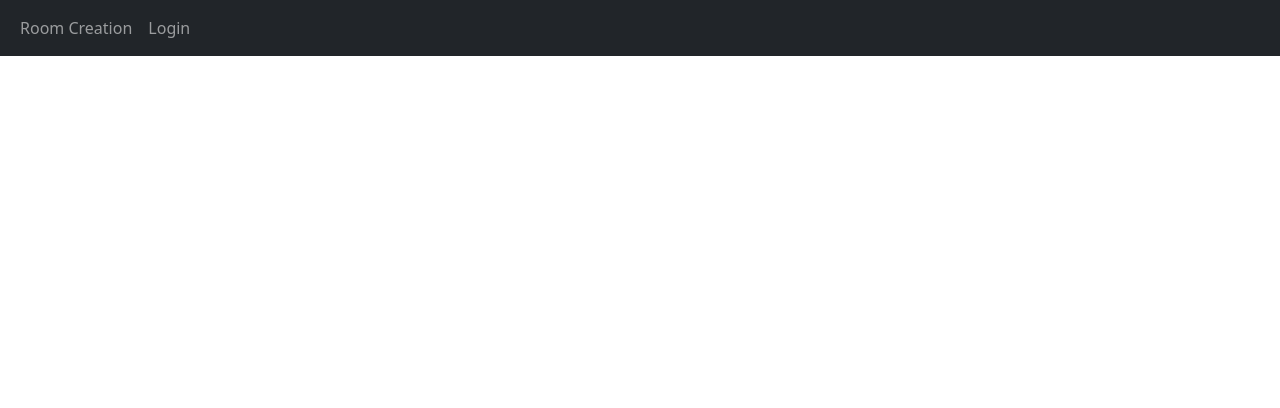
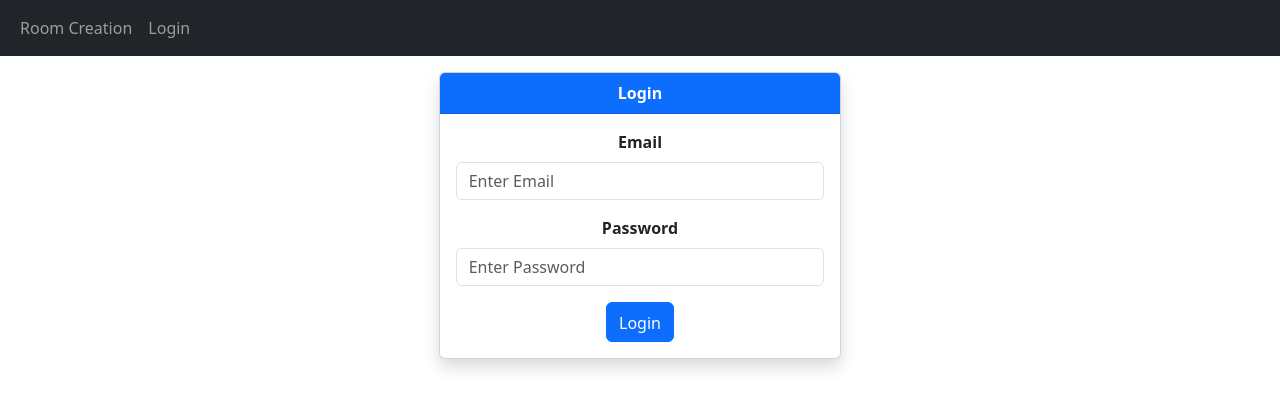
Before and after one commit to thehdman/Fun_Planet_Resort, a React (Create React App) app: page /Login in a window 1280 px wide. Before the commit this address had no page. Shown: the top 408 px of the page. Built offline with nearby package versions, Linux system fonts and the light colour scheme; no server answers.

Commit message:
Login page added

```diff
--- a/src/routes/AppRoutes.js
+++ b/src/routes/AppRoutes.js
@@ -2,6 +2,8 @@ import React from 'react';
 import { BrowserRouter, Routes, Route, Link } from 'react-router-dom';
 import Navbar from '../components/UI/Navbar'
 import RoomCreation from '../pages/RoomCreation';
+import Login from '../pages/Login';
+
 
 const AppRoutes = () => {
     return (
@@ -10,6 +12,9 @@ const AppRoutes = () => {
                 <Navbar></Navbar>
                 <Routes>
                     <Route path='RoomCreation' element={<RoomCreation></RoomCreation>}></Route>
+                    <Route path='Login' element={<Login></Login>}></Route>
+
+
                 </Routes>
             </BrowserRouter>
         </div>
```
